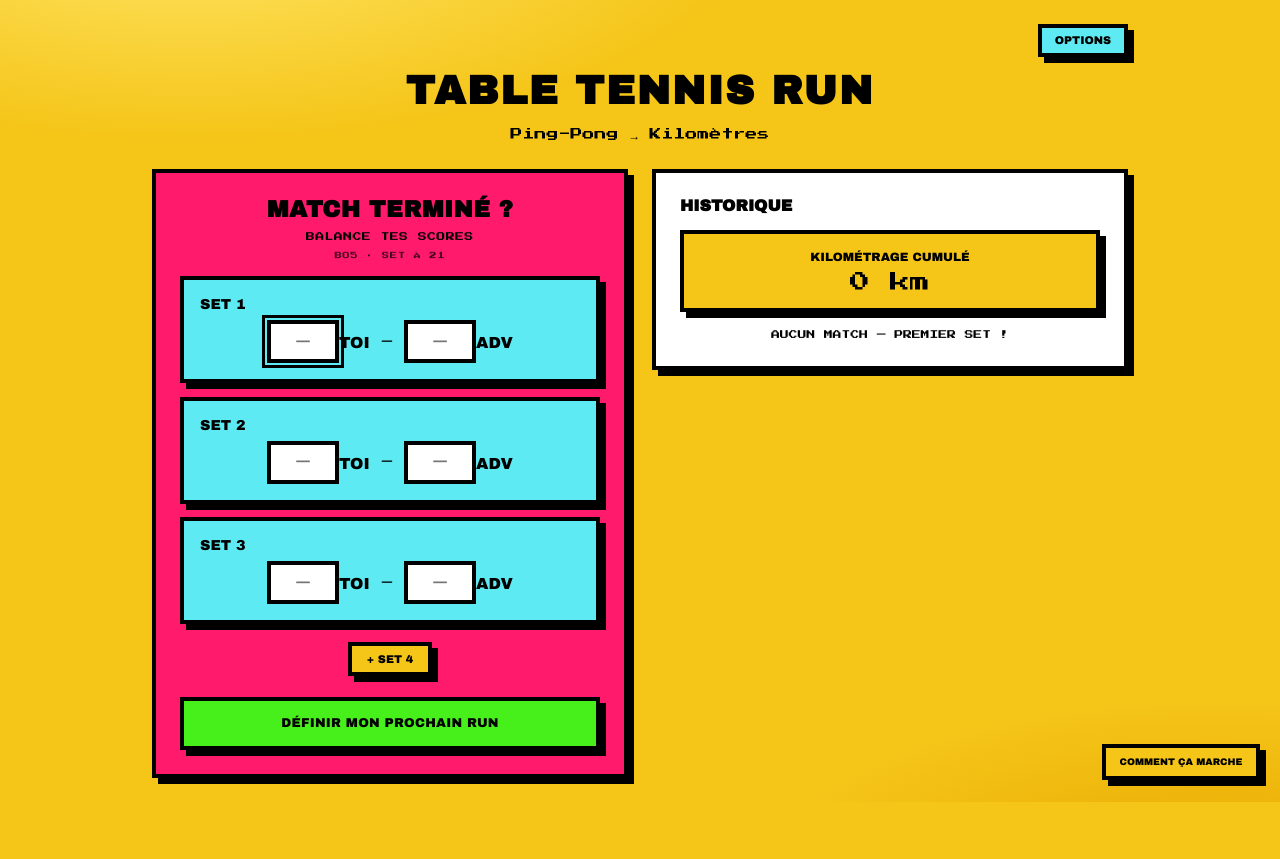
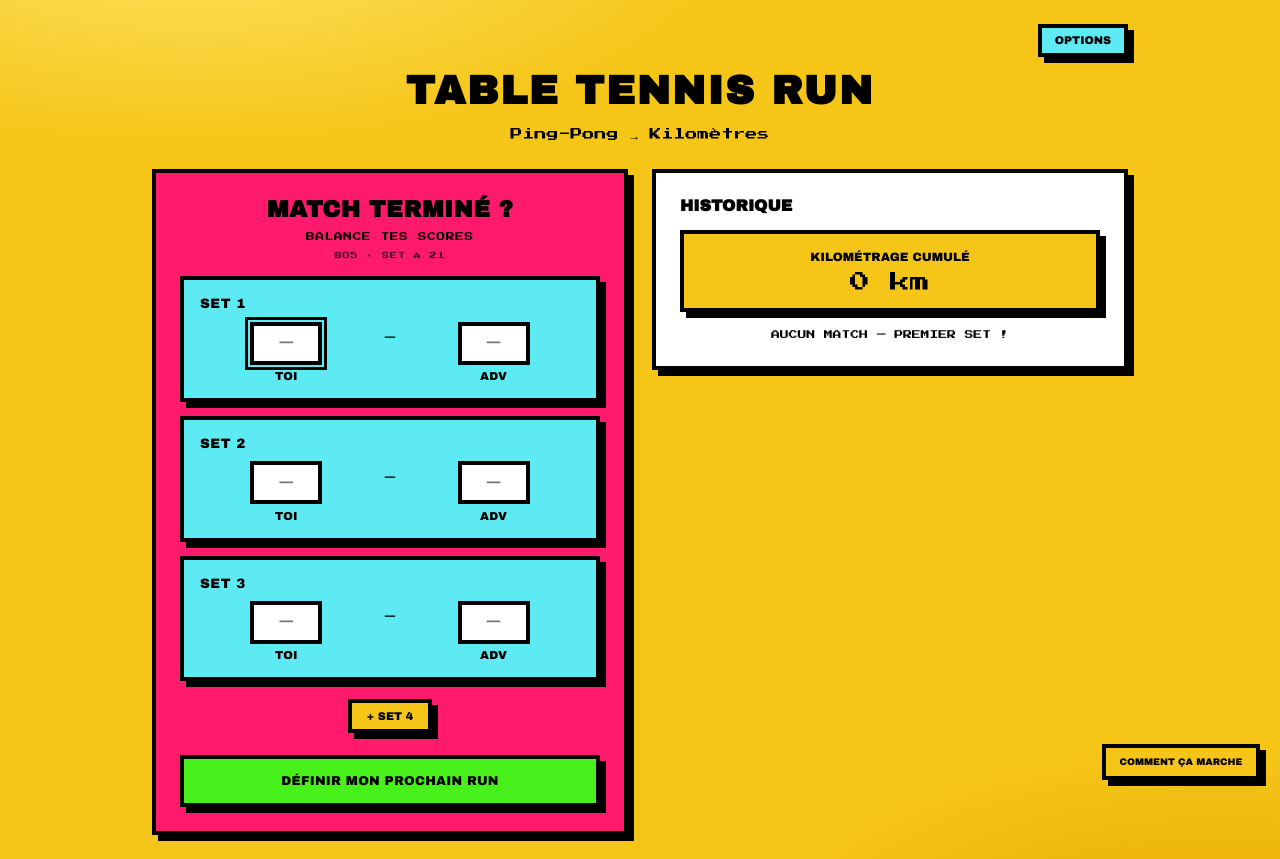
Before and after one commit to gabrielluthun/table-tennis-run, a Vue app: page / in a window 1280 px wide. Before the commit the page ends 802 px from the top, so only its background shows below. Built offline with nearby package versions, Linux system fonts and the light colour scheme.

Commit message:
style: tighten set row input layout

```diff
--- a/src/components/score-input/SetScoreRow.scss
+++ b/src/components/score-input/SetScoreRow.scss
@@ -3,9 +3,10 @@
 
 .set-row {
   @include neo-card($bg-cyan);
-  display: grid;
-  gap: 0.5rem;
-  padding: 1rem;
+  display: flex;
+  flex-direction: column;
+  gap: 0.65rem;
+  padding: 1rem 1rem 0.9rem;
 
   &--valid {
     background: $bg-acid-green;
@@ -18,12 +19,13 @@
   }
 
   &__label {
-    font-size: 0.9rem;
+    font-size: 0.85rem;
+    letter-spacing: 0.04em;
   }
 
   &__status {
     border: 2px solid $bg-black;
-    font-size: 0.6rem;
+    font-size: 0.55rem;
     padding: 0.15rem 0.4rem;
 
     .set-row--valid & {
@@ -38,25 +40,38 @@
   }
 
   &__inputs {
+    align-items: start;
+    display: grid;
+    gap: 0.75rem;
+    grid-template-columns: 1fr auto 1fr;
+    justify-items: center;
+  }
+
+  &__field {
+    display: flex;
+    flex-direction: column;
+    gap: 0.35rem;
     align-items: center;
-    display: flex;
-    gap: 0.75rem;
-    justify-content: center;
+  }
+
+  &__name {
+    font-size: 0.72rem;
+    letter-spacing: 0.02em;
+    line-height: 1.2;
+    max-width: 6.5rem;
+    overflow: hidden;
+    text-align: center;
+    text-overflow: ellipsis;
+    white-space: nowrap;
   }
 
   &__sep {
     font-family: $font-score;
     font-size: 0.65rem;
+    margin-top: 0.7rem;
   }
 
   input {
     @include neo-input;
   }
-
-  &__players {
-    display: flex;
-    font-size: 0.65rem;
-    justify-content: space-around;
-    opacity: 0.7;
-  }
 }
```
